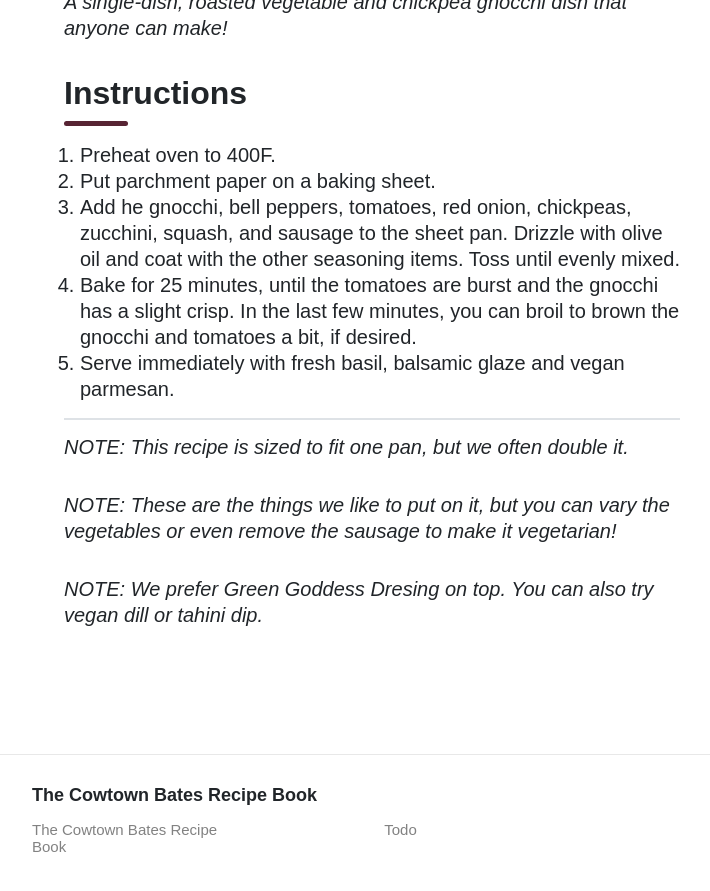
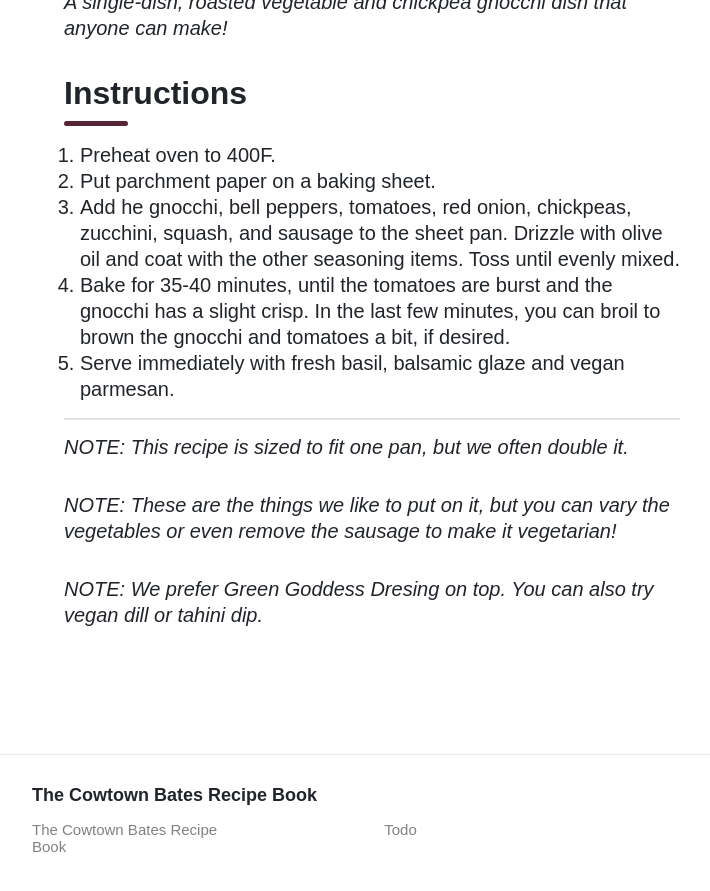
Before and after one commit to sfb1996/cookbook, a Jekyll site: the page built from _recipes/one-pan-gnocchi-bake.md, in a window 1280 px wide and 900 px high, scrolled down 720 px. Shown: the top 891 px of the window, without its empty margins (268-978 px from the left). Built offline with Jekyll 4.4.1, drawn with Linux system fonts in a browser that asks for light colours.

Commit message:
Update one-pan-gnocchi-bake.md
Updated bake time.

```diff
--- a/_recipes/one-pan-gnocchi-bake.md
+++ b/_recipes/one-pan-gnocchi-bake.md
@@ -32,7 +32,7 @@ tags: ['dinner', 'meat']
 1. Preheat oven to 400F.
 2. Put parchment paper on a baking sheet.
 3. Add he gnocchi, bell peppers, tomatoes, red onion, chickpeas, zucchini, squash, and sausage to the sheet pan. Drizzle with olive oil and coat with the other seasoning items. Toss until evenly mixed.
-4. Bake for 25 minutes, until the tomatoes are burst and the gnocchi has a slight crisp. In the last few minutes, you can broil to brown the gnocchi and tomatoes a bit, if desired.
+4. Bake for 35-40 minutes, until the tomatoes are burst and the gnocchi has a slight crisp. In the last few minutes, you can broil to brown the gnocchi and tomatoes a bit, if desired.
 5. Serve immediately with fresh basil, balsamic glaze and vegan parmesan.
 
 ---
```
